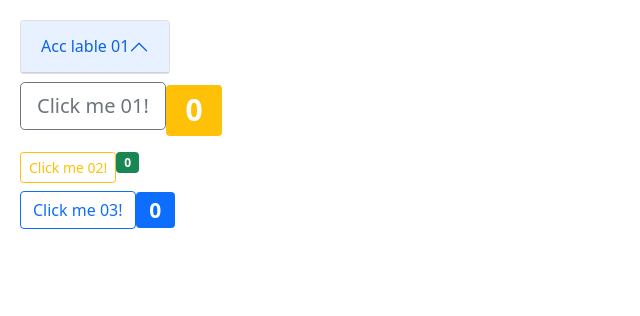
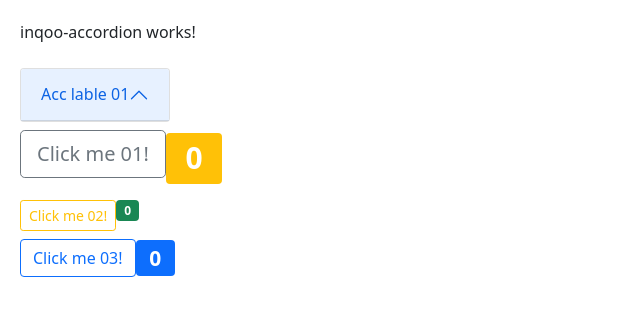
Before and after one commit to tomek1703/inqoo_angular_basics, an Angular app in the folder inqoo_angular/: page / in a window 1280 px wide. Shown: the top 316 px of the page, without its empty margins (0-640 px from the left). Built offline with nearby package versions, Linux system fonts and the light colour scheme.

Commit message:
init inqoo-accordion.component

```diff
--- a/inqoo_angular/src/app/app.component.html
+++ b/inqoo_angular/src/app/app.component.html
@@ -1,4 +1,8 @@
 <div class="inqoo-container">
+
+  <div class="inqoo-container--row">
+    <app-inqoo-accordion></app-inqoo-accordion>
+  </div>
 
   <div class="inqoo-container--row">
     <app-inqoo-accordion-item [label]="'Acc lable 01'">
--- /dev/null
+++ b/inqoo_angular/src/app/shared/components/inqoo-accordion/inqoo-accordion.component.html
@@ -0,0 +1 @@
+<p>inqoo-accordion works!</p>
--- /dev/null
+++ b/inqoo_angular/src/app/shared/components/inqoo-accordion/inqoo-accordion.component.ts
@@ -0,0 +1,15 @@
+import { Component, OnInit } from '@angular/core';
+
+@Component({
+  selector: 'app-inqoo-accordion',
+  templateUrl: './inqoo-accordion.component.html',
+  styleUrls: ['./inqoo-accordion.component.scss']
+})
+export class InqooAccordionComponent implements OnInit {
+
+  constructor() { }
+
+  ngOnInit(): void {
+  }
+
+}
--- a/inqoo_angular/src/app/shared/shared.module.ts
+++ b/inqoo_angular/src/app/shared/shared.module.ts
@@ -3,6 +3,7 @@ import { CommonModule } from '@angular/common';
 import { InqooButtonComponent } from './components/inqoo-button/inqoo-button.component';
 import { InqooBadgeComponent } from './components/inqoo-badge/inqoo-badge.component';
 import { InqooAccordionItemComponent } from './components/inqoo-accordion-item/inqoo-accordion-item.component';
+import { InqooAccordionComponent } from './components/inqoo-accordion/inqoo-accordion.component';
 
 
 
@@ -11,6 +12,7 @@ import { InqooAccordionItemComponent } from './components/inqoo-accordion-item/i
     InqooButtonComponent,
     InqooBadgeComponent,
     InqooAccordionItemComponent,
+    InqooAccordionComponent,
   ],
   imports: [
     CommonModule
@@ -18,7 +20,8 @@ import { InqooAccordionItemComponent } from './components/inqoo-accordion-item/i
   exports: [
     InqooButtonComponent,
     InqooBadgeComponent,
-    InqooAccordionItemComponent
+    InqooAccordionItemComponent,
+    InqooAccordionComponent
   ]
 })
 export class SharedModule { }
```
Also changed, not shown: inqoo_angular/src/app/shared/components/inqoo-accordion/inqoo-accordion.component.scss (added).
